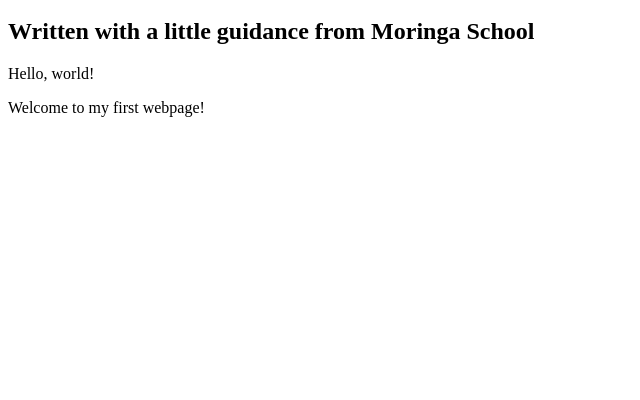
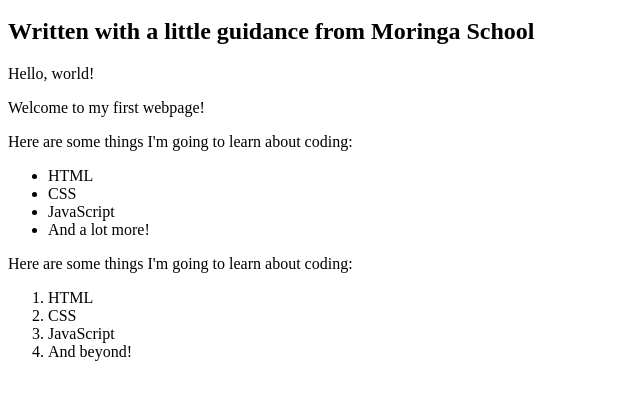
Before and after one commit to stewilondanga/My-first-webpage, a plain HTML site: page my-first-webpage.html in a window 1280 px wide. Shown: the part 48-448 px from the top of the page, without its empty margins (0-640 px from the left). Drawn offline with Linux system fonts and the light colour scheme.

Commit message:
add list elements

```diff
--- a/my-first-webpage.html
+++ b/my-first-webpage.html
@@ -13,5 +13,20 @@
 
     <p>Hello, world!</p>
     <p>Welcome to my first webpage!</p>
+
+    <p>Here are some things I'm going to learn about coding:</p>
+    <ul>
+      <li>HTML</li>
+      <li>CSS</li>
+      <li>JavaScript</li>
+      <li>And a lot more!</li>
+    </ul>
+
+    <p>Here are some things I'm going to learn about coding:</p>
+    <ol>
+      <li>HTML</li>
+      <li>CSS</li>
+      <li>JavaScript</li>
+      <li>And beyond!</li>
   </body>
 </html>
```
